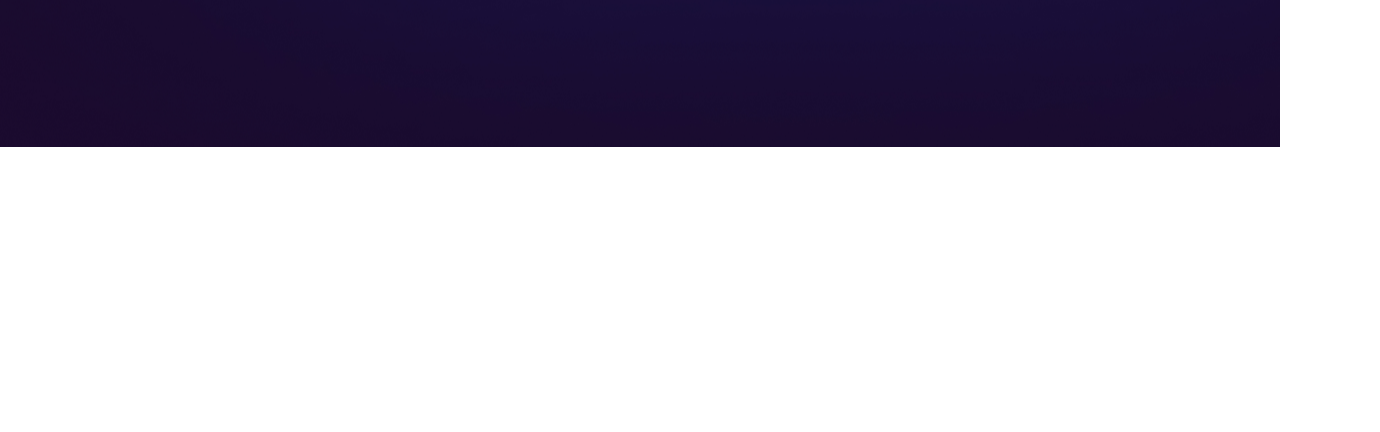
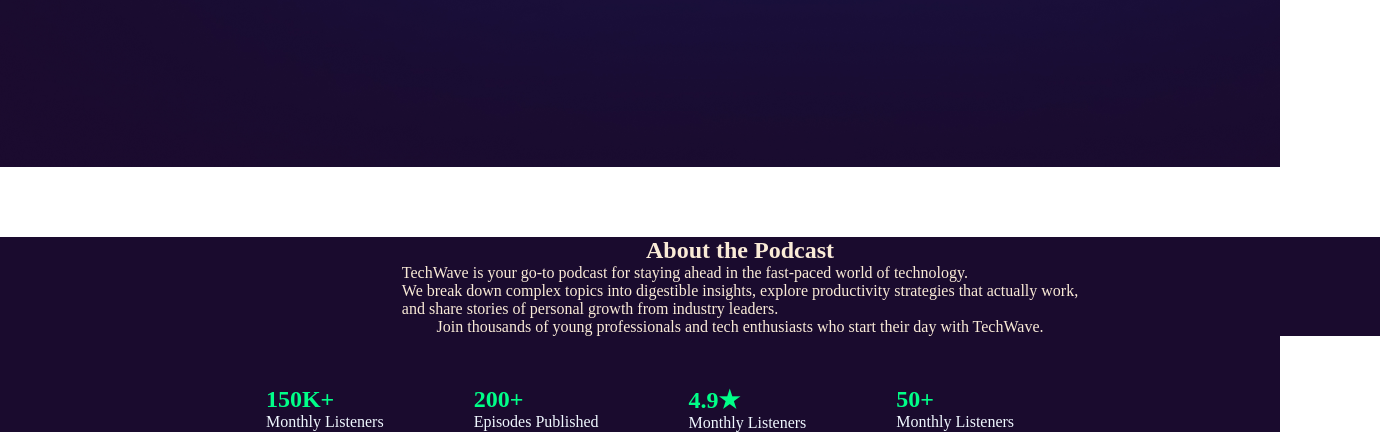
Before and after one commit to jannatuljo6250-maker/B13-A02, a plain HTML site: page index.html in a window 1280 px wide. Shown: the part 679-1111 px from the top of the page, 1380 px wide, since content can reach past the window. Before the commit the page ends 896 px from the top, so only its background shows below. Drawn offline with Linux system fonts and the light colour scheme.

Commit message:
about section added

```diff
--- a/index.html
+++ b/index.html
@@ -8,7 +8,7 @@
 </head>
 <body>
     <header>
-        <nav>
+         <nav>
             <h1>Tech <span class="gradient-text">Wave</span></h1>
             <ul>
                 <li>About</li>
@@ -18,6 +18,7 @@
             <button class="btn">subscribe <img src="ArrowRight.png" alt=""></button>
         </nav>
     </header>
+
     <section id="banner-container">
         <div class="box">
                 <div class="back">
@@ -36,5 +37,35 @@
             <button class="btn-2"><img src="assets/message.png" alt="">Subscribe</button>
         </div>
     </section>
+ <section id="about-container">
+    <h1 class="about-heading">About the Podcast</h1>
+    <p style="justify-content: center; align-items: center;">TechWave is your go-to podcast for staying ahead in the fast-paced world of technology.<br>
+We break down complex topics into digestible insights, explore productivity strategies that actually work,<br>
+and share stories of personal growth from industry leaders.
+</p>
+<p>
+Join thousands of young professionals and tech enthusiasts who start their day with TechWave.</p>
+</section>
+
+<section class="div-p" style="display: flex; justify-content: center;  width:100%;background-color: #1A0B2E;padding-top: 50px; ">
+   <div>
+    <h1>150K+</h1>
+    <p>Monthly Listeners</p>
+</div>
+   <div>
+    <h1>200+</h1>
+    <p>Episodes Published</p>
+</div>
+   <div>
+    <h1>4.9★</h1>
+    <p>Monthly Listeners</p>
+</div>
+   <div>
+    <h1>50+</h1>
+    <p>Monthly Listeners</p>
+</div>
+</section>
+
 </body>
+
 </html>
--- a/styles.css
+++ b/styles.css
@@ -5,7 +5,7 @@
 nav{
     width: 100%;
     color: azure;
-    background-color: #412567;
+    background-color: #1A0B2E;
     display: flex;
     justify-content: center;
     justify-content: space-between;
@@ -69,9 +69,11 @@
     width: 180px;
     height: 35px;
     padding: auto;
+    margin-top: 20px;
+    margin-right: 10px;
     background: linear-gradient(to right,red,pink,yellow,blue);
     justify-content:space-between ;
-    border-radius: 20px;
+    border-radius: 10px;
 }
 .btn-2{
     color:#00FF88 ;
@@ -81,4 +83,27 @@
     padding: aut0;
     border-radius: 20px;
     background-color: blue;
+
 }
+/* about section */
+#about-container{
+    width: 100%;
+    color: antiquewhite;
+    padding-left: 100px;
+    background-color: #1A0B2E;
+    align-items: center;
+    justify-items: center;
+}
+.about-heading{
+    font-weight: 700;
+    justify-content: center;
+}
+.div-p {
+    gap: 90px;
+}
+.div-p div h1{
+    color:#00FF88;
+}
+.div-p div p{
+    color: aliceblue;
+}
```
